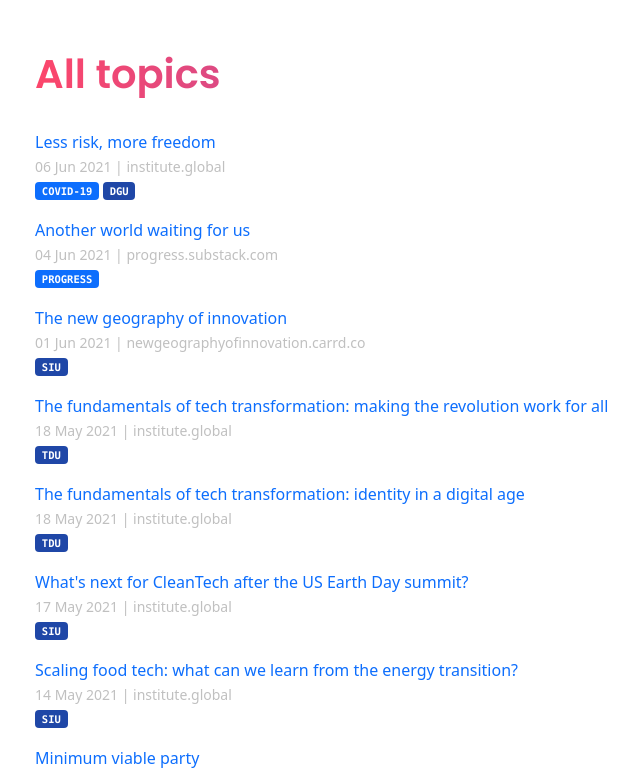
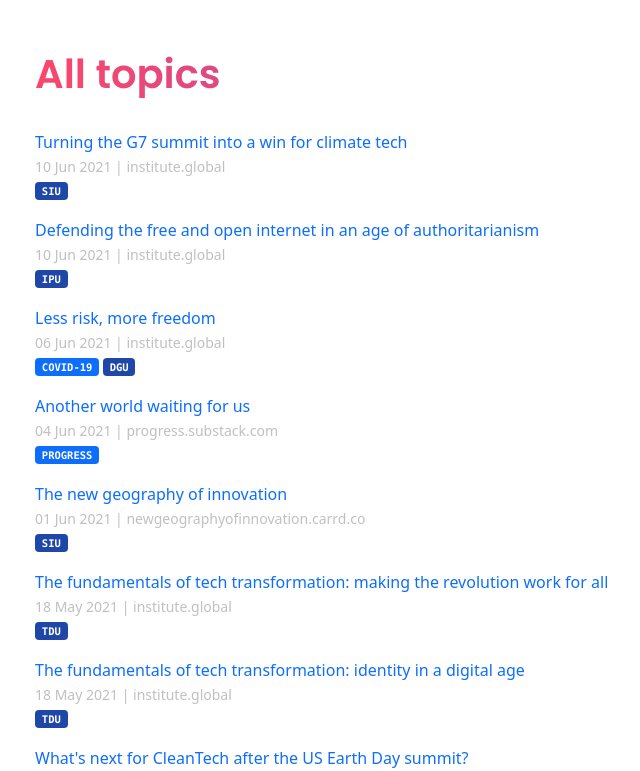
Before and after one commit to techpolicyio/techpolicyio.github.io, a Jekyll site: the page built from pages/home.md, in a window 1280 px wide and 900 px high, scrolled down 764 px, cut to the strip 129-900 px from the top of the window. Shown: the whole strip, without its empty margins (47-687 px from the left). Built offline with Jekyll 4.4.1, drawn with Linux system fonts in a browser that asks for light colours.

Commit message:
Update links.yml

```diff
--- a/_data/links.yml
+++ b/_data/links.yml
@@ -820,3 +820,11 @@
   date: 2021-06-06
   unit: dgu
   tags: covid-19
+- title: "Turning the G7 summit into a win for climate tech"
+  url: https://institute.global/policy/turning-g7-summit-win-climate-tech
+  date: 2021-06-10
+  unit: siu
+- title: "Defending the free and open internet in an age of authoritarianism"
+  url: https://institute.global/policy/defending-free-and-open-internet-age-authoritarianism-0
+  date: 2021-06-10
+  unit: ipu
```
